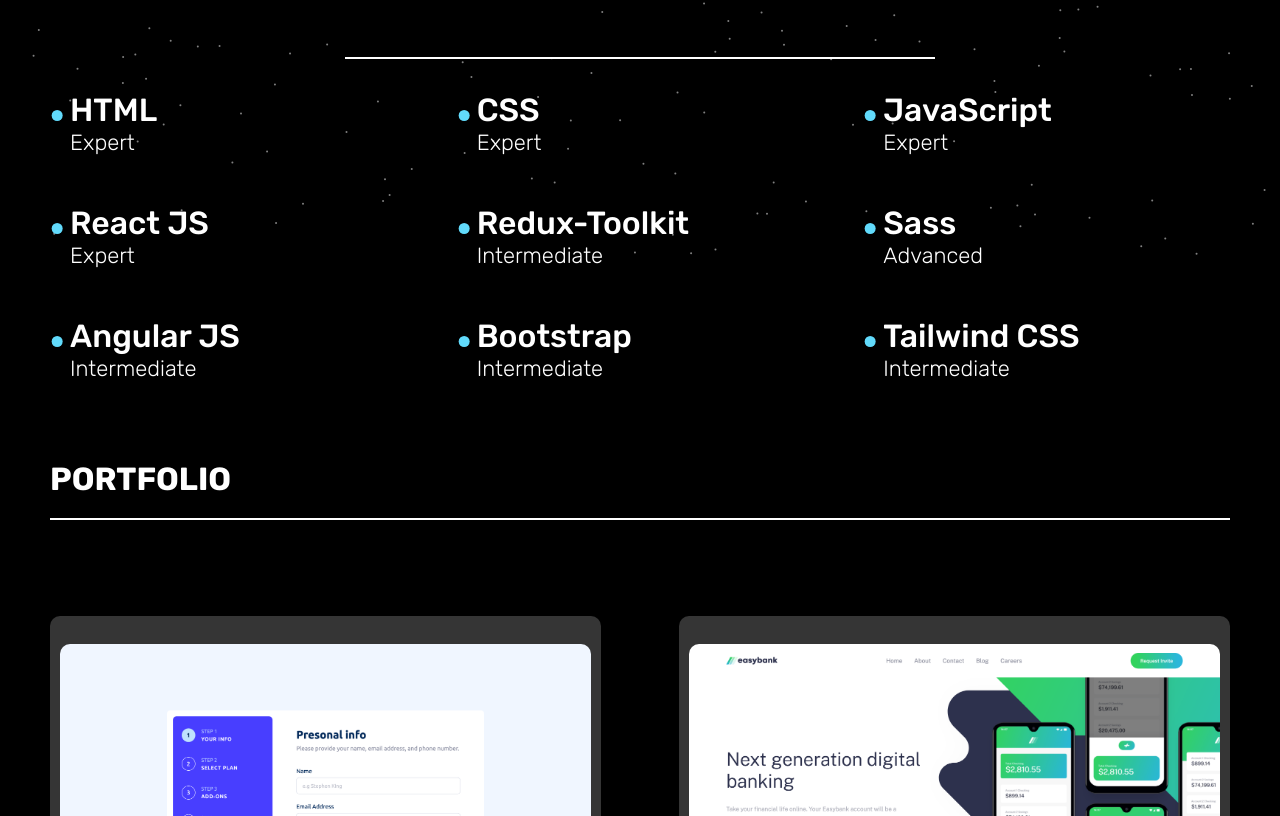
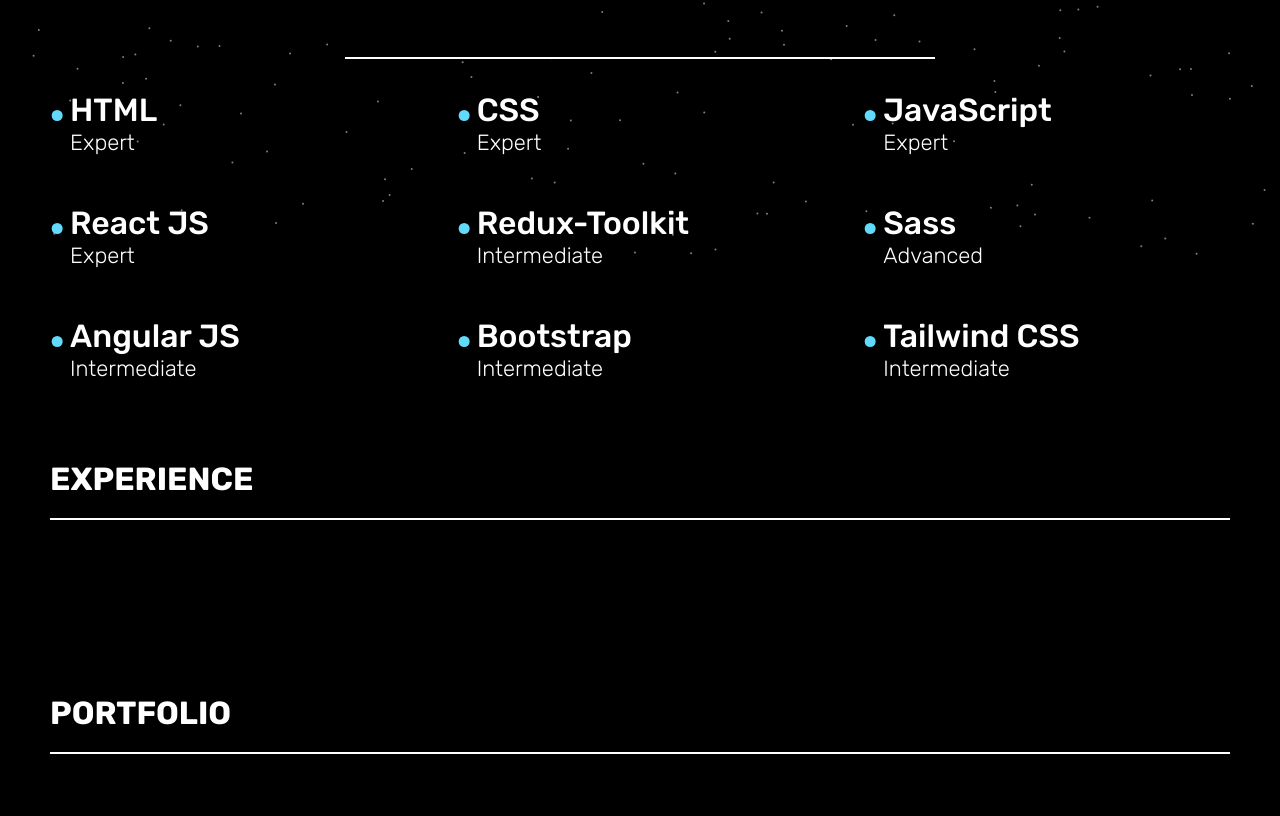
Before and after one commit to Mateeb11/portfolio, a React (Vite) app: page / in a window 1280 px wide. Shown: the part 544-1360 px from the top of the page. Built offline with nearby package versions, Linux system fonts and the light colour scheme.

Commit message:
Adding experience component

```diff
--- a/src/App.jsx
+++ b/src/App.jsx
@@ -4,6 +4,7 @@
 
 import Header from "./Components/Header/Header";
 import MainSection from "./Components/MainSection/MainSection";
+import Experience from "./Components/Experience/Experience";
 import Portfolio from "./Components/Portfolio/Portfolio";
 import Contact from "./Components/Contact/Contact";
 import Footer from "./Components/Footer/Footer";
@@ -17,7 +18,7 @@
           <Header />
           <MainSection />
         </div>
-
+        <Experience />
         <Portfolio />
         <Contact />
         <Footer />
--- /dev/null
+++ b/src/Components/Experience/Experience.jsx
@@ -0,0 +1,11 @@
+import classes from "./Experience.module.scss";
+
+import SectionTitle from "../../UI/SectionTitle";
+
+export default function Experience() {
+  return (
+    <section>
+      <SectionTitle title="EXPERIENCE" />
+    </section>
+  );
+}
--- a/src/Components/MainSection/MainSection.jsx
+++ b/src/Components/MainSection/MainSection.jsx
@@ -1,7 +1,7 @@
 import { useState } from "react";
 import { LazyLoadImage } from "react-lazy-load-image-component";
 import { lazy } from "react";
-import resume from '../../assets/Mateeb_Resume.pdf'
+import resume from "../../assets/Mateeb_Resume.pdf";
 
 import { FontAwesomeIcon } from "@fortawesome/react-fontawesome";
 import {
@@ -64,9 +64,9 @@
             A front end web developer using <span>React JS</span>, passionate
             about building responsive and modern websites.
           </p>
-          <a href={resume} download>
-          <Button down>DOWNLOAD CV</Button>
-          </a>
+          <Button href={resume} download={true}>
+            DOWNLOAD CV
+          </Button>
         </div>
       </div>
       <Skills></Skills>
--- a/src/UI/Button.jsx
+++ b/src/UI/Button.jsx
@@ -7,6 +7,7 @@
   button = false,
   onClick,
   className,
+  download = false,
 }) {
   return button ? (
     <div className={`${classes.grayBox}  ${className}`}>
@@ -24,6 +25,7 @@
         className={`${classes.button} ${className}`}
         href={href}
         target={target}
+        download={download}
       >
         {children}
       </a>
```
Also changed, not shown: src/Components/Experience/Experience.module.scss (added).
